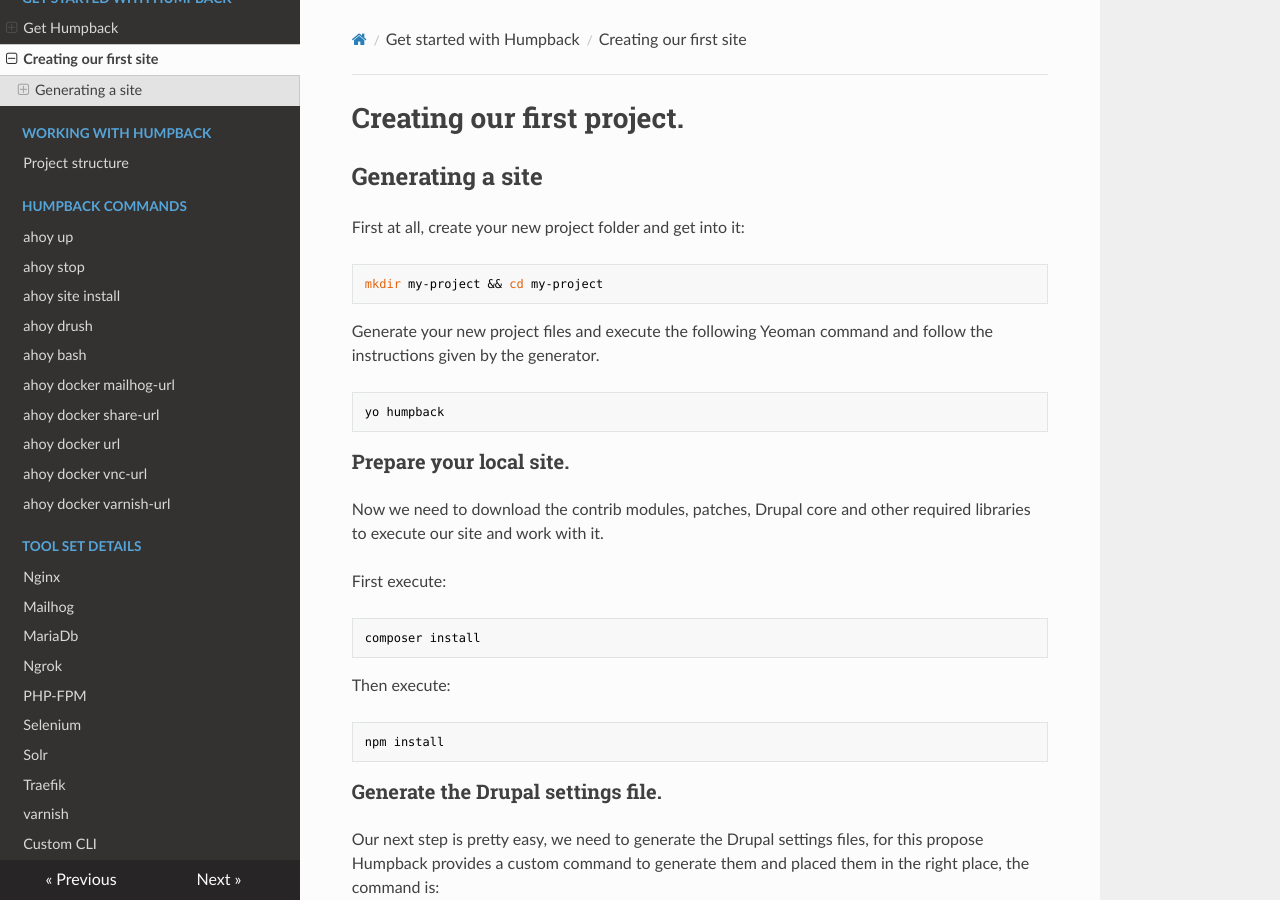
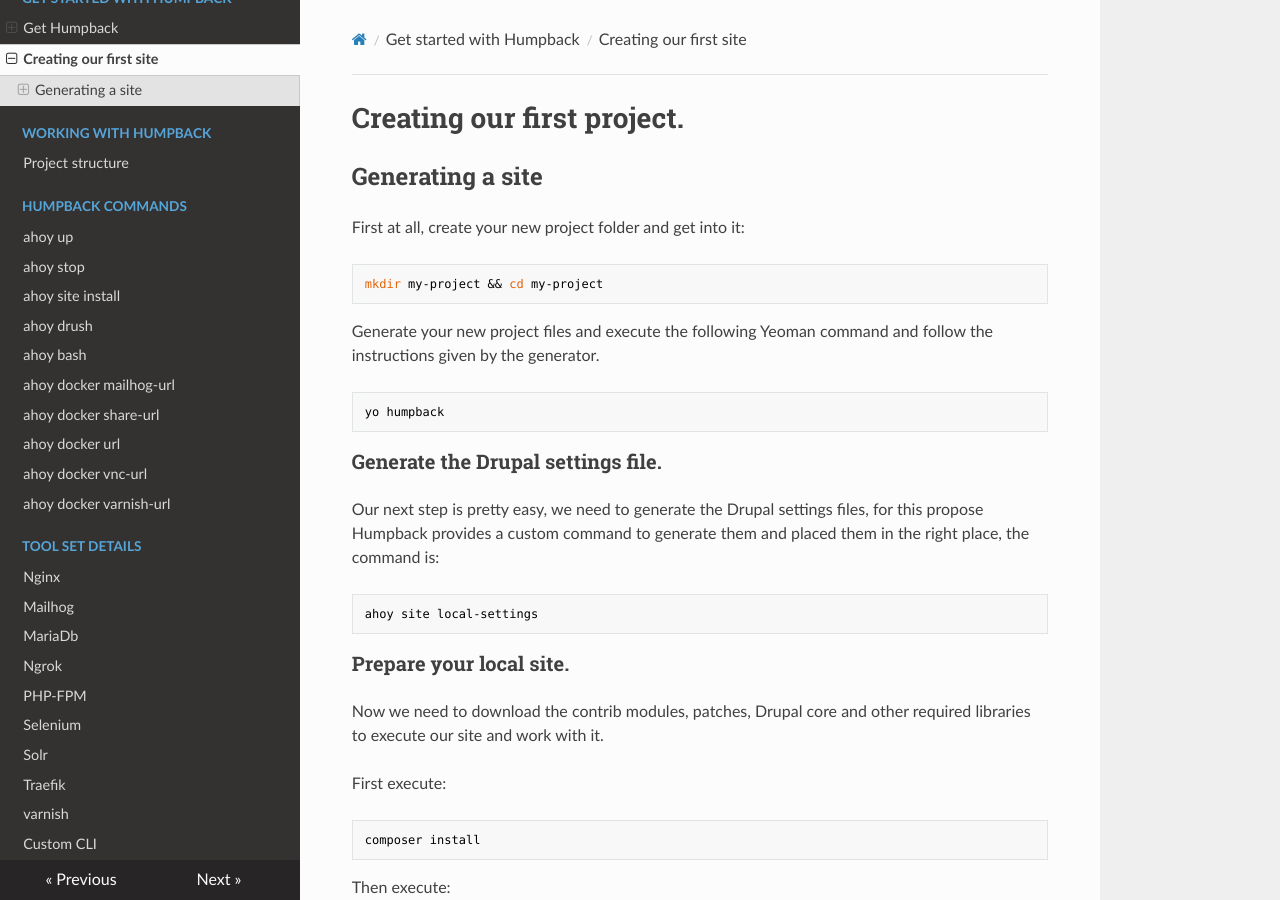
Before and after one commit to humpbackdev/humpback-docs, an MkDocs documentation site: the page built from docs/get-started-with-humpback/creating-our-first-site.md, in a window 1280 px wide and 900 px high. Built offline with MkDocs 1.6.1, drawn with Linux system fonts in a browser that asks for light colours; nearby versions of some CDN libraries; part of the change alters nothing that is shown; some of the changed text lies outside the part shown.

Commit message:
Changed order of the ahoy local-settings command in the creating project section

````diff
--- a/docs/get-started-with-humpback/creating-our-first-site.md
+++ b/docs/get-started-with-humpback/creating-our-first-site.md
@@ -15,6 +15,14 @@ Generate your new project files and execute the following Yeoman command and fol
 yo humpback
 ```
 
+### Generate the Drupal settings file.
+
+Our next step is pretty easy, we need to generate the Drupal settings files, for this propose Humpback provides a custom command to generate them and placed them in the right place, the command is:
+
+```bash
+ahoy site local-settings
+```
+
 ### Prepare your local site.
 
 Now we need to download the contrib modules, patches, Drupal core and other required libraries to execute our site and work with it.
@@ -26,14 +34,6 @@ composer install
 Then execute:
 ```bash
 npm install
-```
-
-### Generate the Drupal settings file.
-
-Our next step is pretty easy, we need to generate the Drupal settings files, for this propose Humpback provides a custom command to generate them and placed them in the right place, the command is:
-
-```bash
-ahoy site local-settings
 ```
 
 ### Turn on your new beast
````
